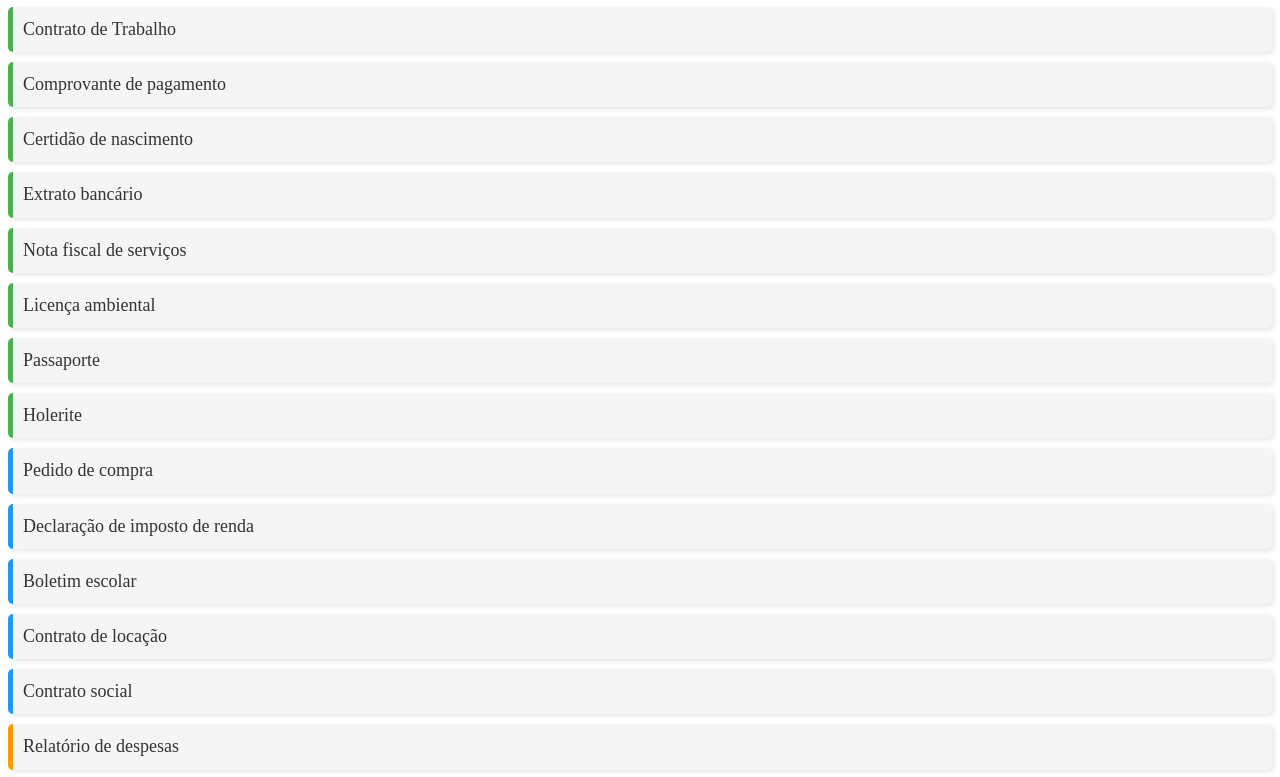
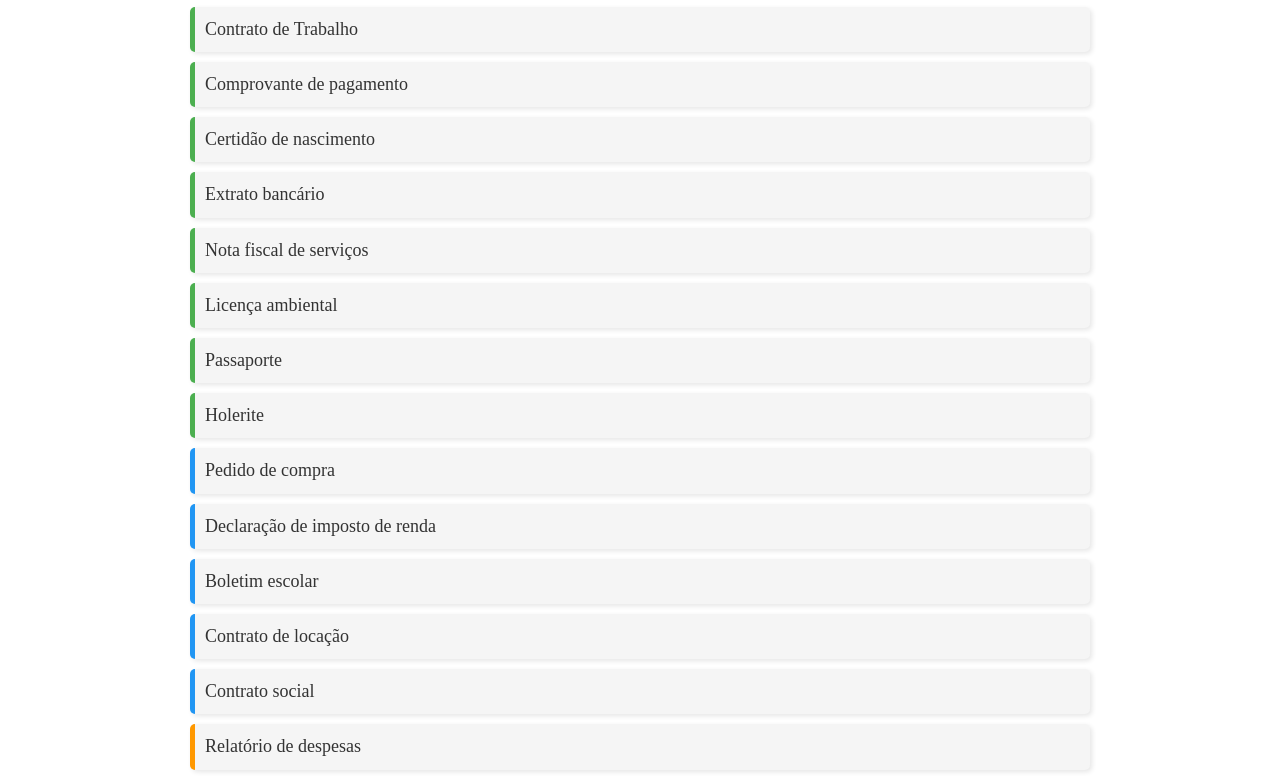
Before and after one commit to AllanGaiteiro/lista-interativa-basica-estudo-css, a plain HTML site: page index.html in a window 1280 px wide. Shown: the part 73-850 px from the top of the page. Drawn offline with Linux system fonts and the light colour scheme.

Commit message:
create container

```diff
--- a/estilo.css
+++ b/estilo.css
@@ -1,3 +1,8 @@
+.container {
+  margin: auto;
+  width: 900px;
+}
+
 .lista {
   list-style: none;
   padding-left: 0;
@@ -73,4 +78,11 @@
   margin: 0px;
   padding: 0px;
   display: none;
+  transition: all 0.9s ease;
 }
+
+.documento,
+.expandir,
+.documento-detalhe {
+  transition: all 0.9s ease;
+}
--- a/index.html
+++ b/index.html
@@ -8,10 +8,13 @@
 </head>
 
 <body>
-    <h1>Lista Interativa de Documentos</h1>
-    <ul class="lista">
-        <!-- lista de documentos-->
-    </ul>
+    <div class="container">
+        <h1>Lista Interativa de Documentos</h1>
+        <ul class="lista">
+            <!-- lista de documentos-->
+        </ul>
+    </div>
+
     <script src="script.js"></script>
 </body>
 
```
